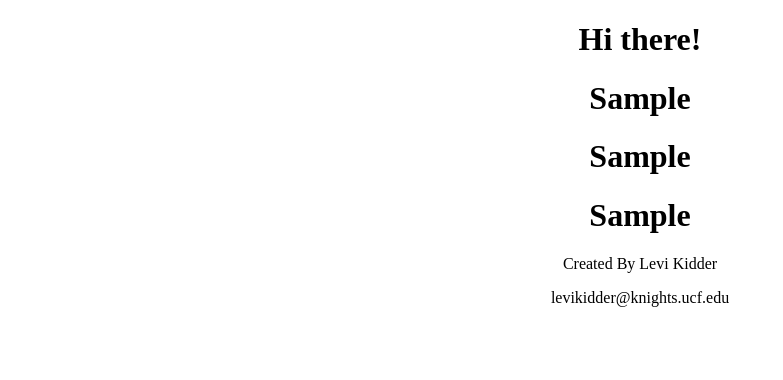
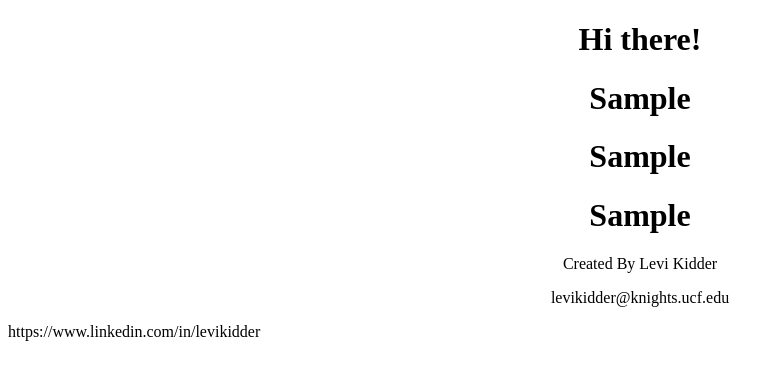
Before and after one commit to LeviKidder/ISSFlask, a Flask app: template templates/profile.html in a window 1280 px wide. Shown: the top 380 px of the page, without its empty margins (0-783 px from the left). Run offline with Flask 2, Linux system fonts and the light colour scheme; the template is opened without the code that fills it: most values are stand-ins (such as "Sample title", 1, 10 or a date in 2020); some libraries are stand-ins or nearby versions.

Commit message:
fixed linkedin link

```diff
--- a/templates/profile.html
+++ b/templates/profile.html
@@ -17,4 +17,4 @@
 <p style="text-align:center;">Created By Levi Kidder</p>
 <p style="text-align:center;">levikidder@knights.ucf.edu</p>
 
-<script type="text/javascript" src="https://platform.linkedin.com/badges/js/profile.js" async defer></script>
+<a>https://www.linkedin.com/in/levikidder</a>
```
